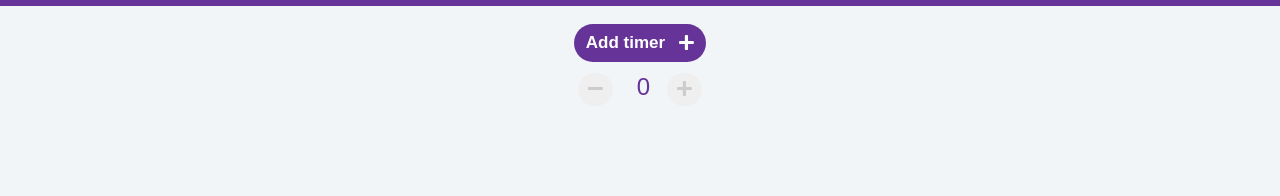
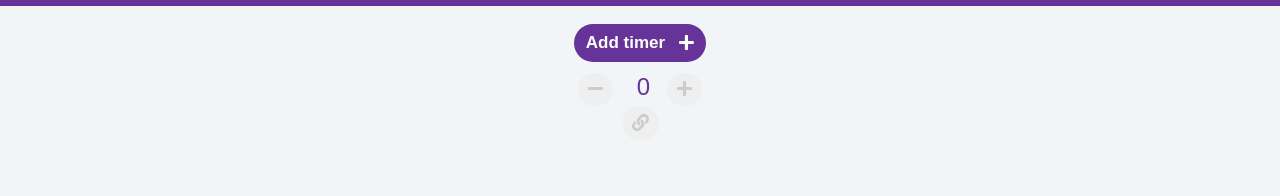
Before and after one commit to Hugo4400/workout-timer, a Vue app: page / in a window 1280 px wide. Shown: the top 196 px of the page. Built offline with nearby package versions, Linux system fonts and the light colour scheme; a web font is replaced by a local one.

Commit message:
Added ability to get a link to your specific timer setup.

```diff
--- a/package.json
+++ b/package.json
@@ -12,12 +12,13 @@
     "@fortawesome/free-solid-svg-icons": "^5.13.0",
     "@fortawesome/vue-fontawesome": "^0.1.9",
     "core-js": "^3.6.4",
+    "lodash.debounce": "^4.0.8",
+    "lodash.keys": "^4.2.0",
     "normalize.css": "^8.0.1",
     "tinycolor2": "^1.4.1",
     "vue": "^2.6.11",
     "vuex": "^3.1.3",
-    "lodash.debounce": "^4.0.8",
-    "lodash.keys": "^4.2.0"
+    "sweetalert2": "^9.10.12"
   },
   "devDependencies": {
     "@vue/cli-plugin-babel": "~4.3.0",
--- a/src/App.vue
+++ b/src/App.vue
@@ -13,6 +13,9 @@
     <h1 v-if="done">
       DONE !
     </h1>
+    <div id="linkButtonContainer">
+      <button id="linkButton" class="h-btn delete" @click="genLink"><font-awesome-icon icon="link"></font-awesome-icon></button>
+    </div>
   </div>
 </template>
 
@@ -21,11 +24,12 @@ import timer from './components/timer.vue'
 import tinycolor from 'tinycolor2'
 import {store} from './store'
 import keys from 'lodash.keys'
+import Swal from 'sweetalert2'
 
 export default {
   name: 'App',
   components: {
-    timer
+    timer,
   },
   data() {
     return {
@@ -85,18 +89,77 @@ export default {
         style.appendChild(document.createTextNode(css));
       }
       document.getElementsByTagName('head')[0].appendChild(style);
+    },
+
+    genLink() {
+
+      let timers = localStorage.getItem('timers')
+      if (timers !== null) {
+        timers = JSON.parse(timers)
+      }
+      const reps = JSON.parse(localStorage.getItem('reps'))
+
+      const link = window.location.origin + '/' + btoa(JSON.stringify({timers: timers, reps: reps}));
+
+      const clipboard = navigator.clipboard;
+      if (typeof clipboard === "undefined") {
+        Swal.fire({
+          icon: 'success',
+          text: link,
+          showConfirmButton: false
+        })
+      } else {
+        navigator.clipboard.writeText(link).then(function () {
+          Swal.fire({
+            position: 'top-end',
+            icon: 'success',
+            title: 'Link copied',
+            showConfirmButton: false,
+            timer: 1500
+          })
+        }, function () {
+          Swal.fire({
+            icon: 'success',
+            text: link,
+            showConfirmButton: false
+          })
+        });
+      }
     }
 
   },
   mounted() {
     this.setPrimaryColor();
-    const timers = localStorage.getItem('timers')
+
+    let timers = null
+    let reps = null
+
+    let encodedTimer = window.location.pathname.split('/')[1];
+    if (encodedTimer !== "") {
+
+      try {
+        encodedTimer = JSON.parse(atob(encodedTimer));
+        timers = JSON.stringify(encodedTimer.timers)
+        reps = JSON.stringify(encodedTimer.reps)
+      } catch(e) {
+        timers = null
+        reps = null
+      }
+
+    }
+
+    if (timers === null && reps === null) {
+      timers = localStorage.getItem('timers')
+      reps = localStorage.getItem('reps')
+    } else {
+      localStorage.setItem('timers', timers)
+      localStorage.setItem('reps', reps)
+    }
 
     if (timers !== null) {
       store.commit('load', keys(JSON.parse(timers)).map(Number))
     }
 
-    const reps = localStorage.getItem('reps')
     if (reps !== null) {
       store.commit('setReps', reps)
     }
--- a/src/main.js
+++ b/src/main.js
@@ -1,12 +1,12 @@
 import Vue from 'vue'
 import App from './App.vue'
 import { library } from '@fortawesome/fontawesome-svg-core'
-import { faPlay, faPlus, faMinus, faPause, faRedoAlt } from '@fortawesome/free-solid-svg-icons'
+import { faPlay, faPlus, faMinus, faPause, faRedoAlt, faLink } from '@fortawesome/free-solid-svg-icons'
 import { FontAwesomeIcon } from '@fortawesome/vue-fontawesome'
 
 
 Vue.component('font-awesome-icon', FontAwesomeIcon)
-library.add(faPlay, faPlus, faMinus, faPause, faRedoAlt)
+library.add(faPlay, faPlus, faMinus, faPause, faRedoAlt, faLink)
 
 
 Vue.config.productionTip = false
--- a/src/store.js
+++ b/src/store.js
@@ -21,6 +21,18 @@ export const store = new Vuex.Store({
             state.timers.push(id)
         },
         decrement (state, id) {
+            if (typeof state.timers === 'object') {
+
+                let tmp = [];
+
+                for (let timer in state.timers) {
+                    // eslint-disable-next-line no-prototype-builtins
+                    if (state.timers.hasOwnProperty(timer)) {
+                        tmp.push(timer);
+                    }
+                }
+                state.timers = tmp
+            }
             state.timers = state.timers.filter(t => t !== id)
         },
         startTimer (state, interval) {
```
Also changed, not shown: 1 other file (tests, documents, lock files or other folders).
